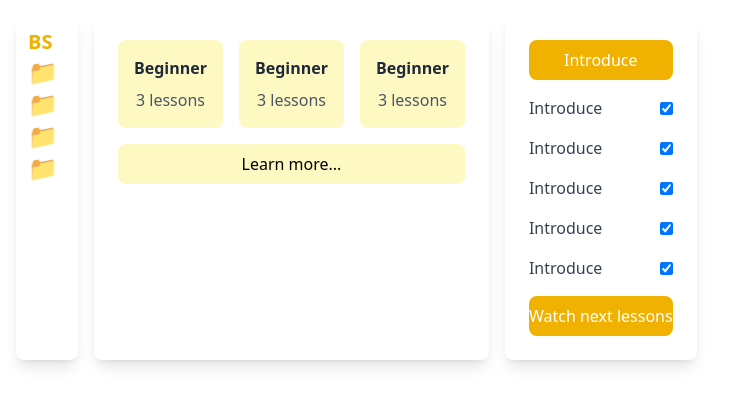
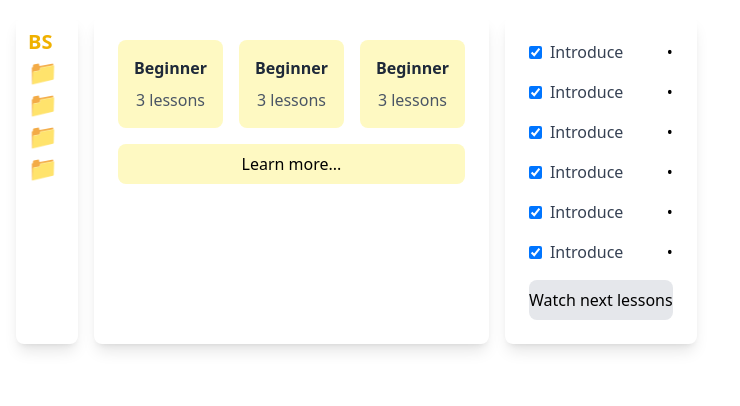
Before and after one commit to Suyeon06/react0325, a React (Vite) app: page / in a window 1280 px wide. Shown: the top 406 px of the page, without its empty margins (0-740 px from the left). Built offline with nearby package versions, Linux system fonts and the light colour scheme.

Commit message:
make layout of third column

```diff
--- a/src/App.jsx
+++ b/src/App.jsx
@@ -1,4 +1,18 @@
 import { useState } from 'react'
+
+function ThirdColumn() {
+  return (
+    <div className="flex items-center justify-between ">
+      <div className="flex items-center justify-start">
+        <input type="checkbox" checked className="text-blue-500" />
+        <span className="text-gray-700 ml-2">Introduce</span>
+      </div>
+
+      <div className="flex items-center justify-end"></div>
+      <span>•</span>
+    </div>
+  )
+}
 
 function App() {
   const [count, setCount] = useState(1)
@@ -39,6 +53,7 @@ function App() {
             <div className="mt-2 text-center text-gray-600">3 lessons</div>
           </div>
         </div>
+
         <div>
           <button className="w-full bg-yellow-100 text-black py-2 rounded-lg mt-4">Learn more...</button>
         </div>
@@ -46,32 +61,21 @@ function App() {
 
       {/* 오른쪽 섹션 - Introduce 버튼과 체크박스 */}
       <div className=" bg-white p-6 rounded-lg shadow-lg">
-    <button className="w-full bg-yellow-500 text-white py-2 rounded-lg mb-4">Introduce</button>
         <div className="space-y-4">
 
-      <div className="flex items-center justify-between">
-        <span className="text-gray-700">Introduce</span>
-        <input type="checkbox" checked className="text-blue-500" />
+          <ThirdColumn />
+          <ThirdColumn />
+          <ThirdColumn />
+          <ThirdColumn />
+          <ThirdColumn />
+          <ThirdColumn />
         </div>
 
-      <div className="flex items-center justify-between">
-        <span className="text-gray-700">Introduce</span>
-        <input type="checkbox" checked className="text-blue-500" />
-      </div>
-      <div className="flex items-center justify-between">
-        <span className="text-gray-700">Introduce</span>
-        <input type="checkbox" checked className="text-blue-500" />
-      </div>
-      <div className="flex items-center justify-between">
-        <span className="text-gray-700">Introduce</span>
-        <input type="checkbox" checked className="text-blue-500" />
-      </div>
-      <div className="flex items-center justify-between">
-        <span className="text-gray-700">Introduce</span>
-        <input type="checkbox" checked className="text-blue-500" />
-      </div>
-    </div>
-    <button className="w-full bg-yellow-500 text-white py-2 rounded-lg mt-4">Watch next lessons</button>
+
+
+
+        <button className="w-full bg-gray-200 text-black py-2 rounded-lg mt-4">Watch next lessons</button>
+
       </div>
     </div>
   )
```
Lines whose indentation alone changed are shown as unchanged.
